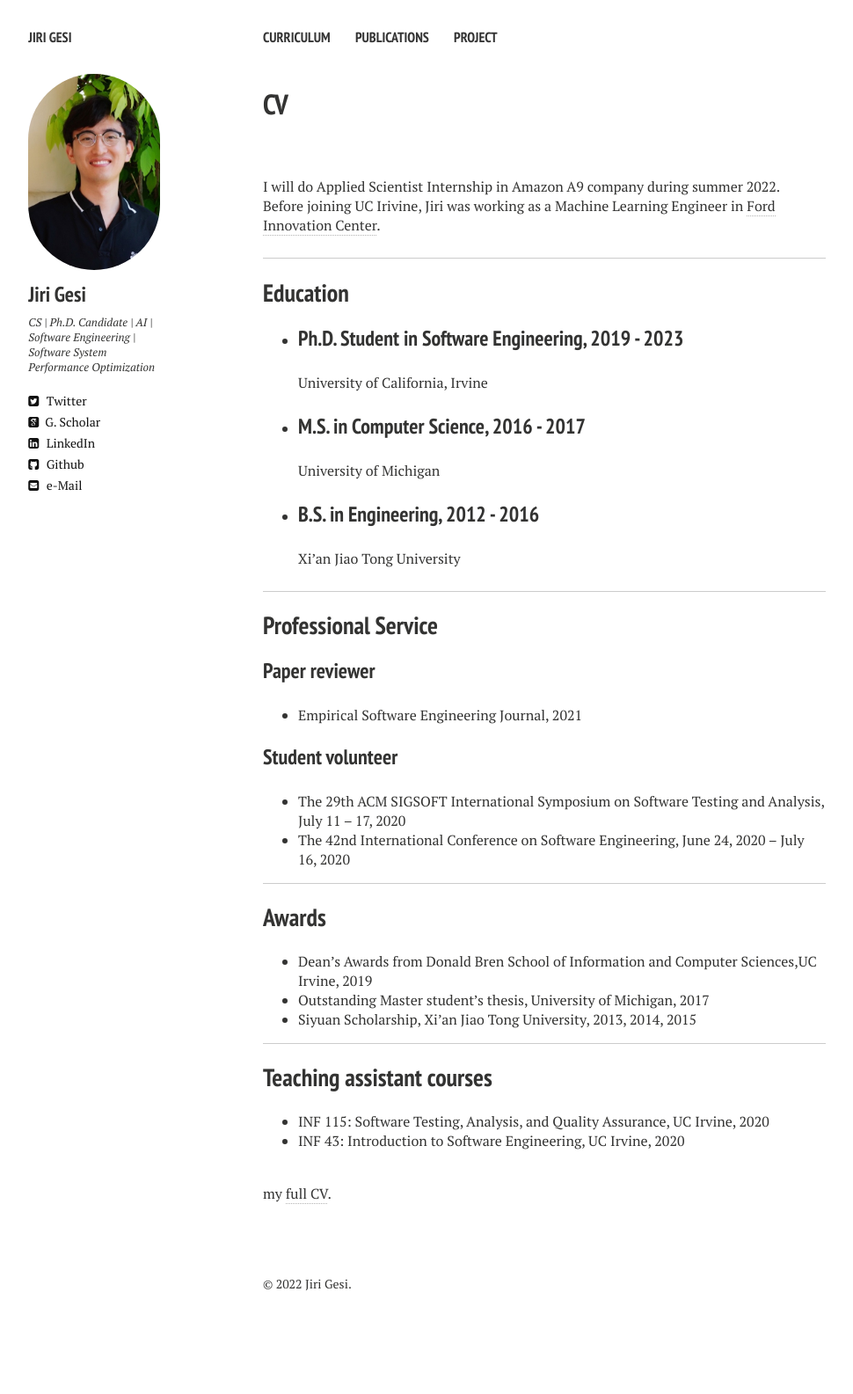
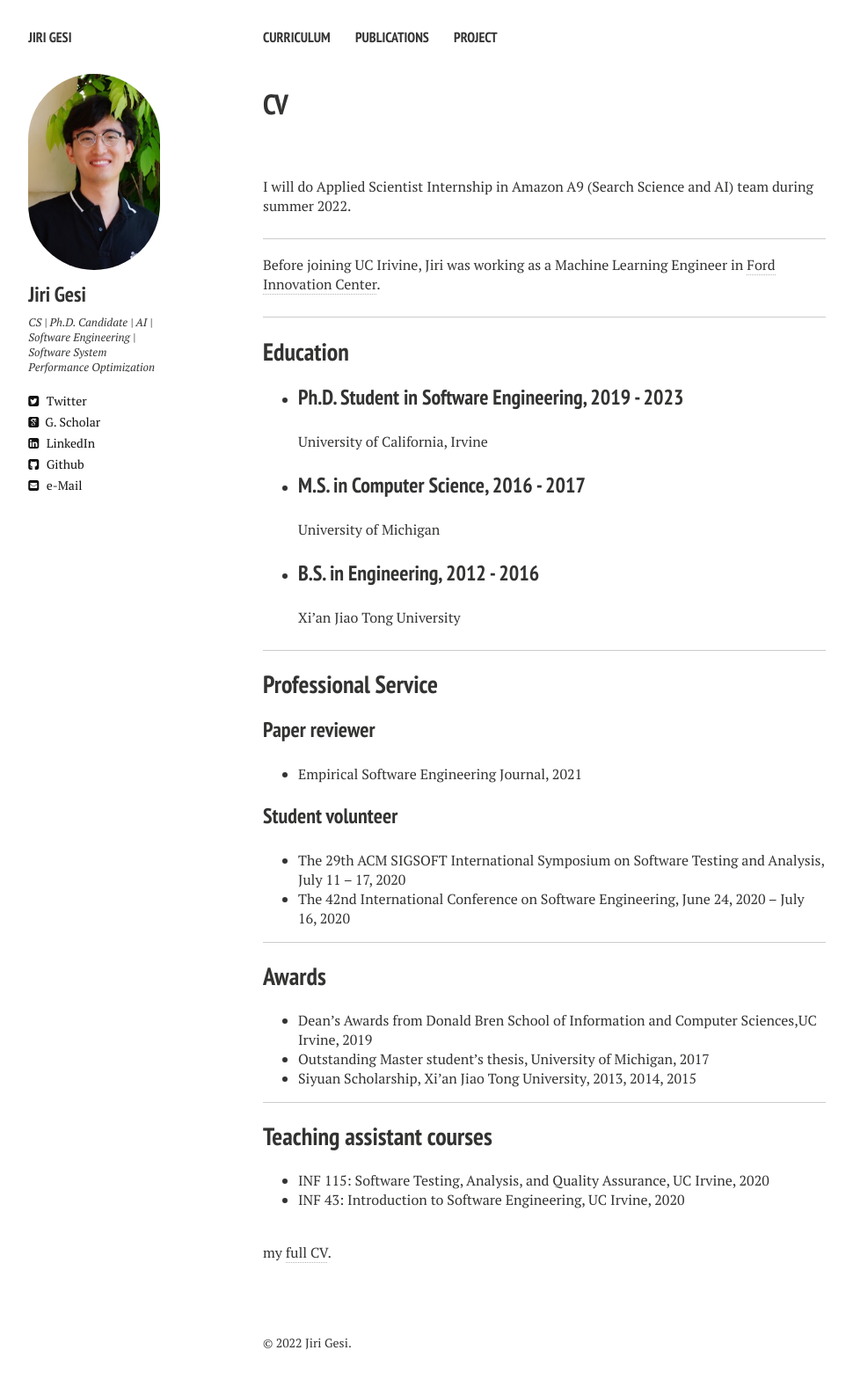
Before and after one commit to Jirigesi/Jirigesi.github.io, a Jekyll site: the page built from cv.md, in a window 1280 px wide. Shown: the whole page at 88% size, without its empty margins (21-991 px from the left). Built offline with Jekyll 4.4.1, drawn with Linux system fonts in a browser that asks for light colours; nearby versions of some CDN libraries; before the commit the page ends 1518 px from its top, so only the background shows below that.

Commit message:
Update cv.md

```diff
--- a/cv.md
+++ b/cv.md
@@ -11,8 +11,9 @@ comments: false
 
 <!-- 2022 Summer Internship: **Open to ML/AI research/development or software development internship. Please reach out!** -->
 
-I will do Applied Scientist Internship in Amazon A9 company during summer 2022.
+I will do Applied Scientist Internship in Amazon A9 (Search Science and AI) team during summer 2022.
 
+---
 
 Before joining UC Irivine, Jiri was working as a Machine Learning Engineer in <a href="https://corporate.ford.com/careers/silicon-valley.html" target="_blank">Ford Innovation Center</a>.
 
```
